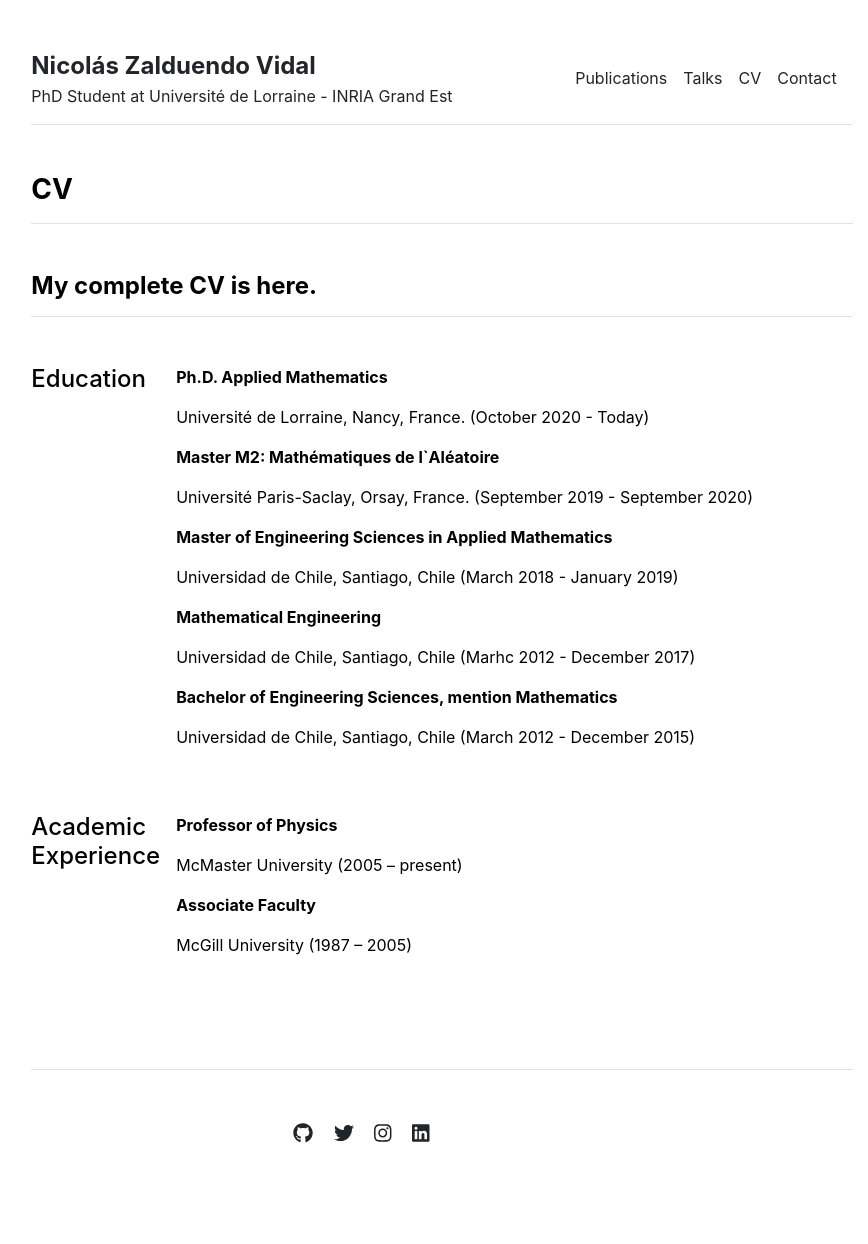
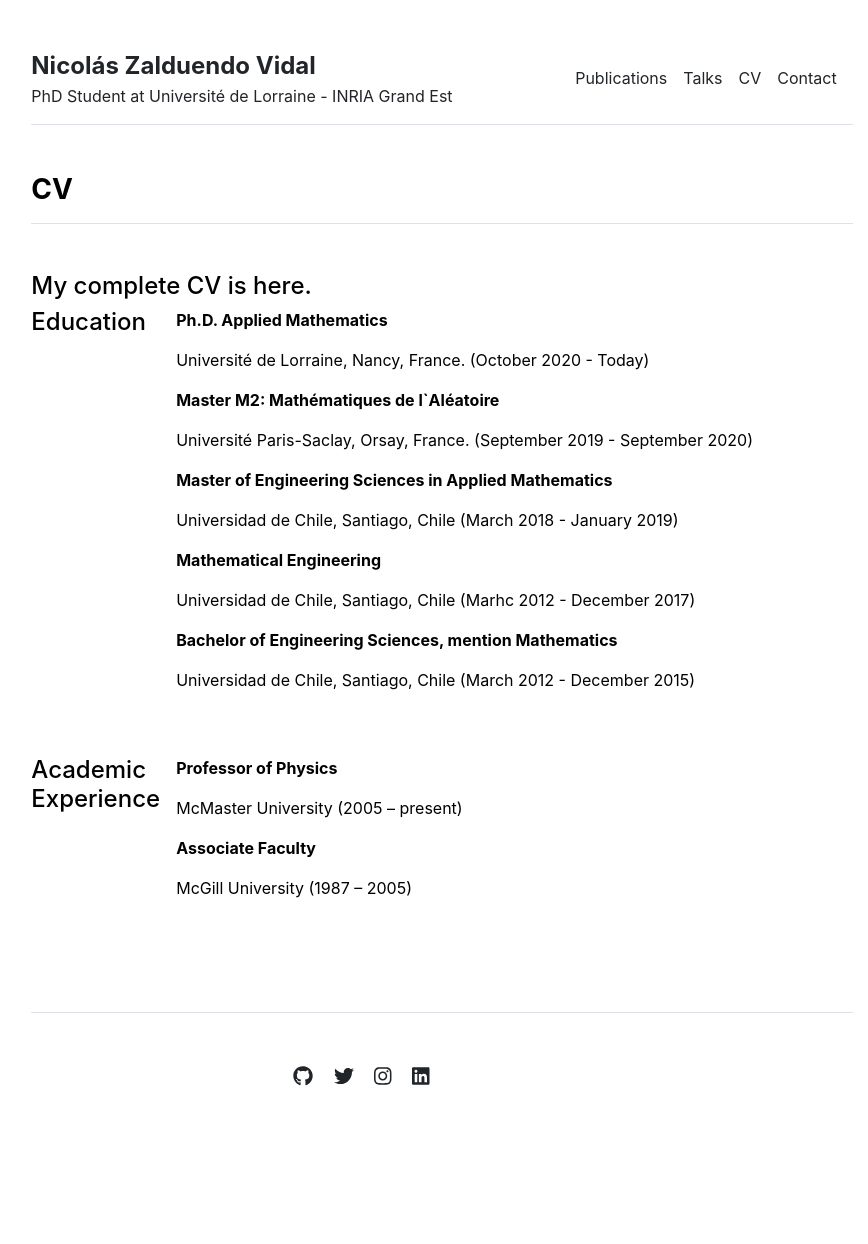
Before and after one commit to nzalduendo/nzalduendo.github.io, a Jekyll site: the page built from cv.md, in a window 1280 px wide. Shown: the whole page, without its empty margins (198-1066 px from the left). Built offline with Jekyll 4.4.1, drawn with Linux system fonts in a browser that asks for light colours; after the commit the page ends 1187 px from its top, so only the background shows below that.

Commit message:
Update cv.html

```diff
--- a/_layouts/cv.html
+++ b/_layouts/cv.html
@@ -7,7 +7,7 @@ layout: default
 <div class="row g-5 mb-5">
   <div>
     <h3 class="fw-bold border-bottom pb-3 mb-5">CV</h3>
-    <h4 class="fw-bold border-bottom pb-3 mb-5">My complete CV is here.</h4>
+    <h4>My complete CV is here.</h4>
     <div class="row g-5 mb-5">
       <div class="col-md-2">
         <h4>Education</h4>
```
